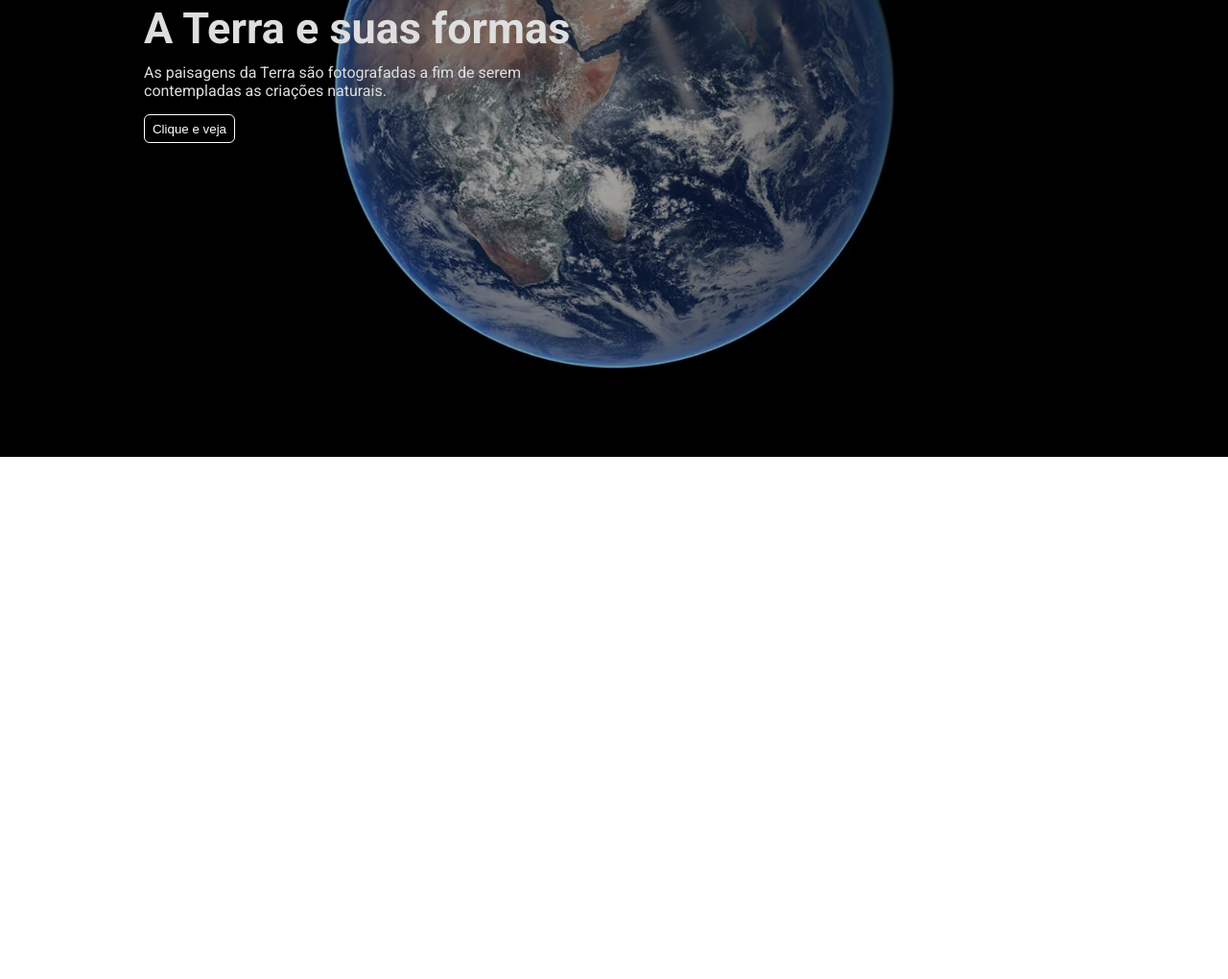
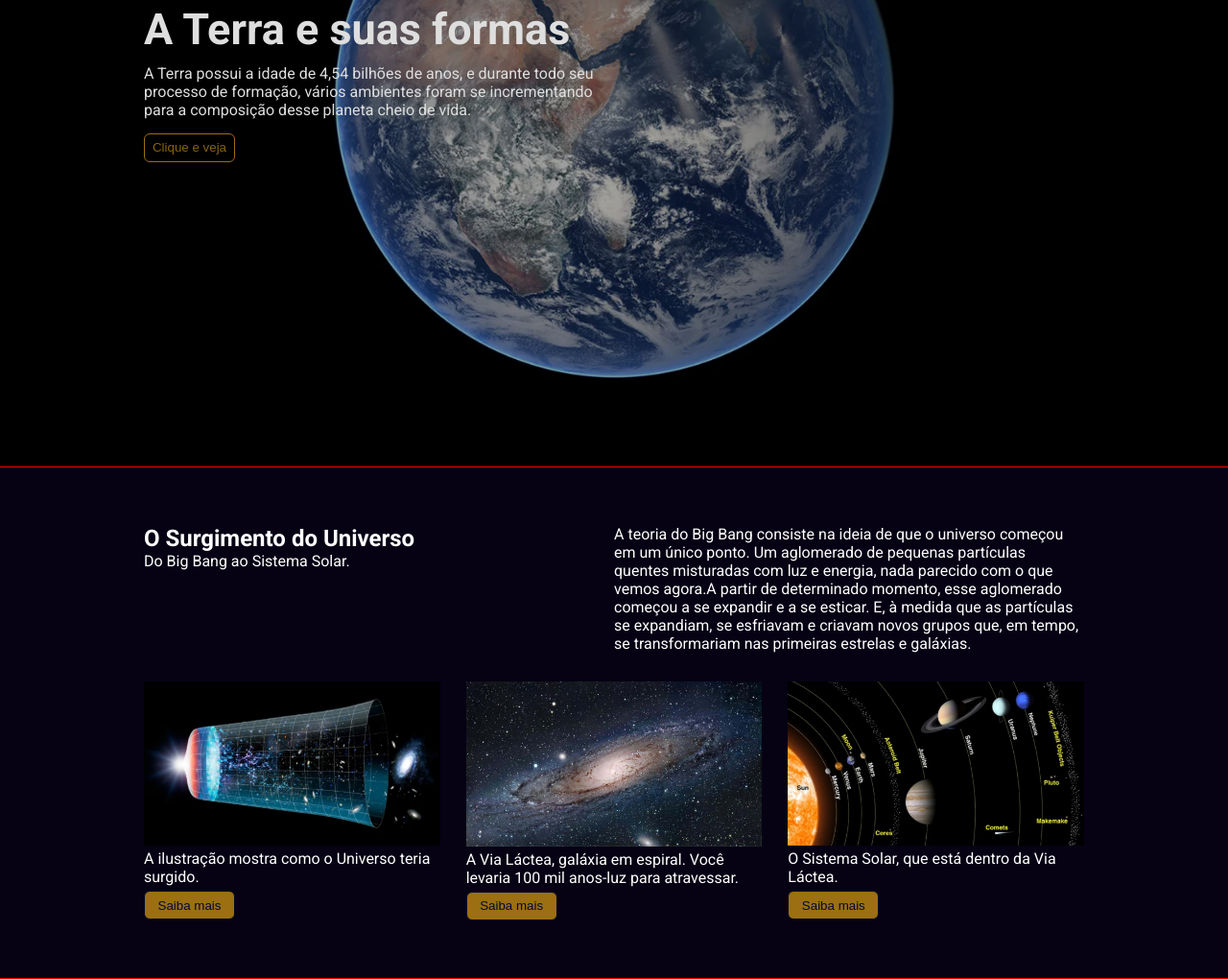
Before and after one commit to Daniel-santos941/terra-site, a plain HTML site: page index.html in a window 1280 px wide. Shown: the part 465-1485 px from the top of the page at 96% size. Before the commit the page ends 941 px from the top, so only its background shows below. Drawn offline with Linux system fonts and the light colour scheme.

Commit message:
adicionando imagens e configurando

```diff
--- a/css/style.css
+++ b/css/style.css
@@ -44,6 +44,7 @@ a {
     justify-content: center;
     border-top: 1px solid #9B6F12;
     border-bottom: 1px solid #9B6F12;
+    padding: 5px 0;
 }
 
 .main-header .overlap .menu {
@@ -56,6 +57,11 @@ a {
 
 .main-header .overlap .menu li {
     padding: 10px 25px;
+}
+
+.main-header .overlap .menu li:hover {
+    color: #9B6F12;
+    border-bottom: 1px solid #9B6F12;
 }
 
 @media (max-width: 560px) {
@@ -113,9 +119,116 @@ a {
     background-color: transparent;
     width: 95px;
     height: 30px;
-    color: #fff;
-    border: 1px solid #fff;
+    color: #896310;
+    border: 1px solid #9B6F12;
     border-radius: 6px;
     margin-top: 15px;
     cursor: pointer;
 }
+
+.hero .intro .content-box button:hover {
+    background-color: #9B6F12;
+    color: #060214;
+}
+
+/**Estilos da Infos*/
+.infos {
+    background-color: #060214;
+}
+
+.infos .infos-box {
+    padding: 60px 150px;
+    color: #fff;
+    border-top: 1px solid red;
+    border-bottom: 1px solid red;
+}
+
+@media (max-width: 820px) {
+    .infos .infos-box {
+        padding: 60px 50px;
+    }
+}
+
+.infos .infos-box .header-infos {
+    display: flex;
+    width: 100%;
+}
+
+@media (max-width: 950px) {
+    .infos .infos-box .header-infos {
+        flex-direction: column;
+    }
+}
+
+.infos .infos-box .header-infos #info {
+    width: 50%;
+}
+
+@media (max-width: 950px) {
+    .infos .infos-box .header-infos #info {
+        width: 100%;
+        margin-bottom: 12px;
+    }
+}
+
+.infos .infos-box .images {
+    display: flex;
+    width: 100%;
+    margin-top: 30px;
+    gap: 15px;
+    align-items: flex-start;
+    justify-content: space-between;
+}
+
+@media (max-width: 1100px) {
+    .infos .infos-box .images {
+        flex-direction: column;
+        justify-content: center;
+        align-items: center;
+    }
+}
+
+.infos .infos-box .images #image {
+    width: 31.5%;
+    display: flex;
+    justify-content: center;
+    align-items: center;
+    flex-direction: column;
+}
+
+@media (max-width: 1200px) {
+    .infos .infos-box .images #image {
+        width: 300px;
+    }
+    .infos .infos-box .images #image > div {
+        margin-top: 10px;
+    }
+}
+
+.infos .infos-box .images #image .visual {
+    height: 80%;
+}
+
+.infos .infos-box .images #image .visual img {
+    width: 100%;
+}
+
+.infos .infos-box .images #image .text-infos {
+    height: 20%;
+    width: 100%;
+}
+
+.infos .infos-box .images #image .text-infos button {
+    background-color: #9B6F12;
+    width: 95px;
+    height: 30px;
+    color: rgb(6, 6, 58);
+    border: 1px solid #010728;
+    border-radius: 6px;
+    margin-top: 5px;
+    cursor: pointer;
+}
+
+.infos .infos-box .images #image .text-infos button:hover {
+    background-color: #dba020;
+}
--- a/index.html
+++ b/index.html
@@ -40,10 +40,53 @@
                 <div class="intro">
                     <div class="content-box">
                         <h1>A Terra e suas formas</h1>
-                        <p>As paisagens da Terra são fotografadas a fim de serem contempladas as criações naturais.</p>
+                        <p>A Terra possui a idade de 4,54 bilhões de anos, e durante todo seu processo de formação, vários ambientes foram se incrementando para a composição desse planeta cheio de vida.</p>
                         <button>Clique e veja</button>
                     </div>
             </div>
         </div>
     </section>
+    <!--SEÇÃO SUBJACENTE-->
+    <section class="infos">
+        <div class="container infos-box">
+            <header class="header-infos">
+                <div id="info">
+                    <h2>O Surgimento do Universo</h2>
+                    <p>Do Big Bang ao Sistema Solar.</p>
+                </div>
+                <div id="info">
+                    <p>A teoria do Big Bang consiste na ideia de que o universo começou em um único ponto. Um aglomerado de pequenas partículas quentes misturadas com luz e energia, nada parecido com o que vemos agora.A partir de determinado momento, esse aglomerado começou a se expandir e a se esticar. E, à medida que as partículas se expandiam, se esfriavam e criavam novos grupos que, em tempo, se transformariam nas primeiras estrelas e galáxias.</p>
+                </div>
+            </header>
+            <div class="images">
+                <div id="image">
+                    <div class="visual">
+                        <img src="./public/img/big-bang.jpeg"/>
+                    </div>
+                    <div class="text-infos">
+                        <p> A ilustração mostra como o Universo teria surgido. </p>
+                        <button>Saiba mais</button>
+                    </div>
+                </div>
+                <div id="image">
+                    <div class="visual">
+                        <img src="./public/img/via-lactea.jpeg"/>
+                    </div>
+                    <div class="text-infos">
+                        <p> A Via Láctea, galáxia em espiral. Você levaria 100 mil anos-luz para atravessar. </p>
+                        <button>Saiba mais</button>
+                    </div>
+                </div>
+                <div id="image">
+                    <div class="visual">
+                        <img src="./public/img/sistema-solar.jpeg"/>
+                    </div>
+                    <div class="text-infos">
+                        <p> O Sistema Solar, que está dentro da Via Láctea. </p>
+                        <button>Saiba mais</button>
+                    </div>
+                </div>
+            </div>
+        </div>
+    </section>
 </body>
```
Also changed, not shown: public/img/big-bang.jpeg (added), public/img/lua.png (added), public/img/nova-logo.png (deleted), public/img/sistema-solar.jpeg (added), public/img/via-lactea.jpeg (added), 1 other file.
